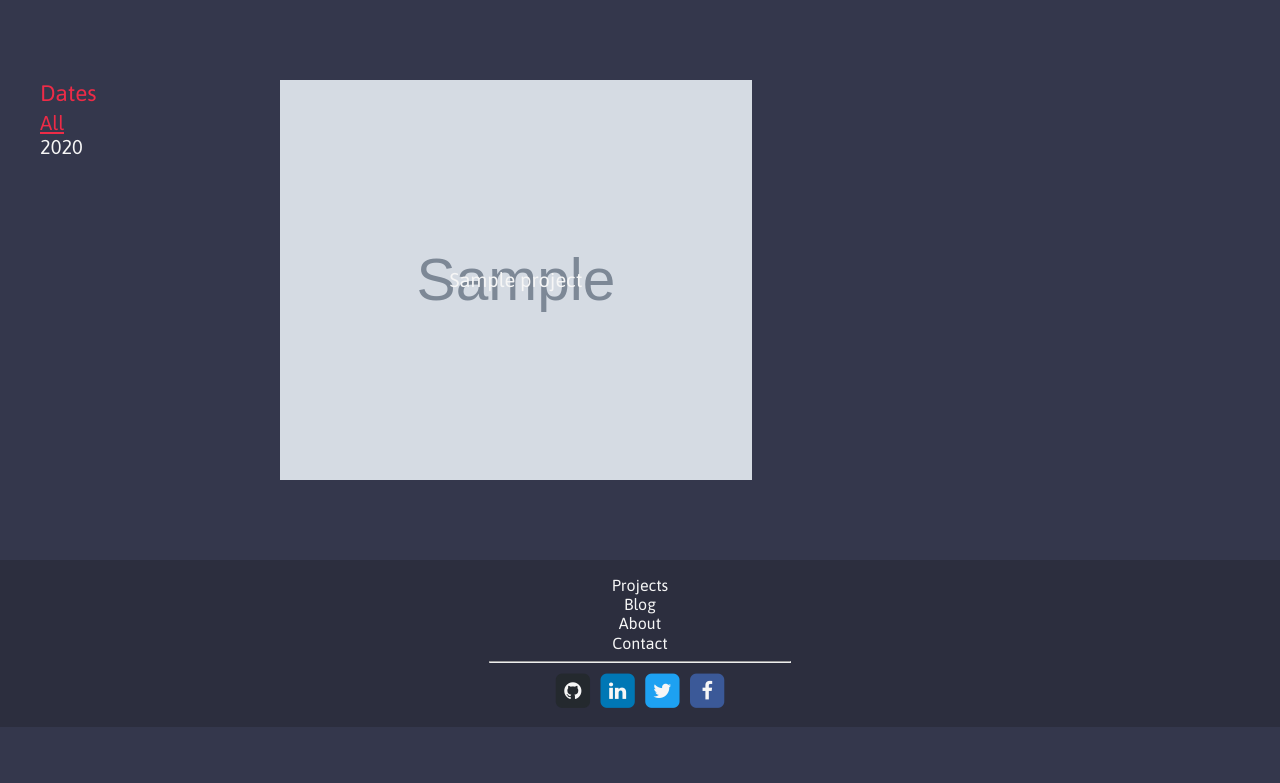
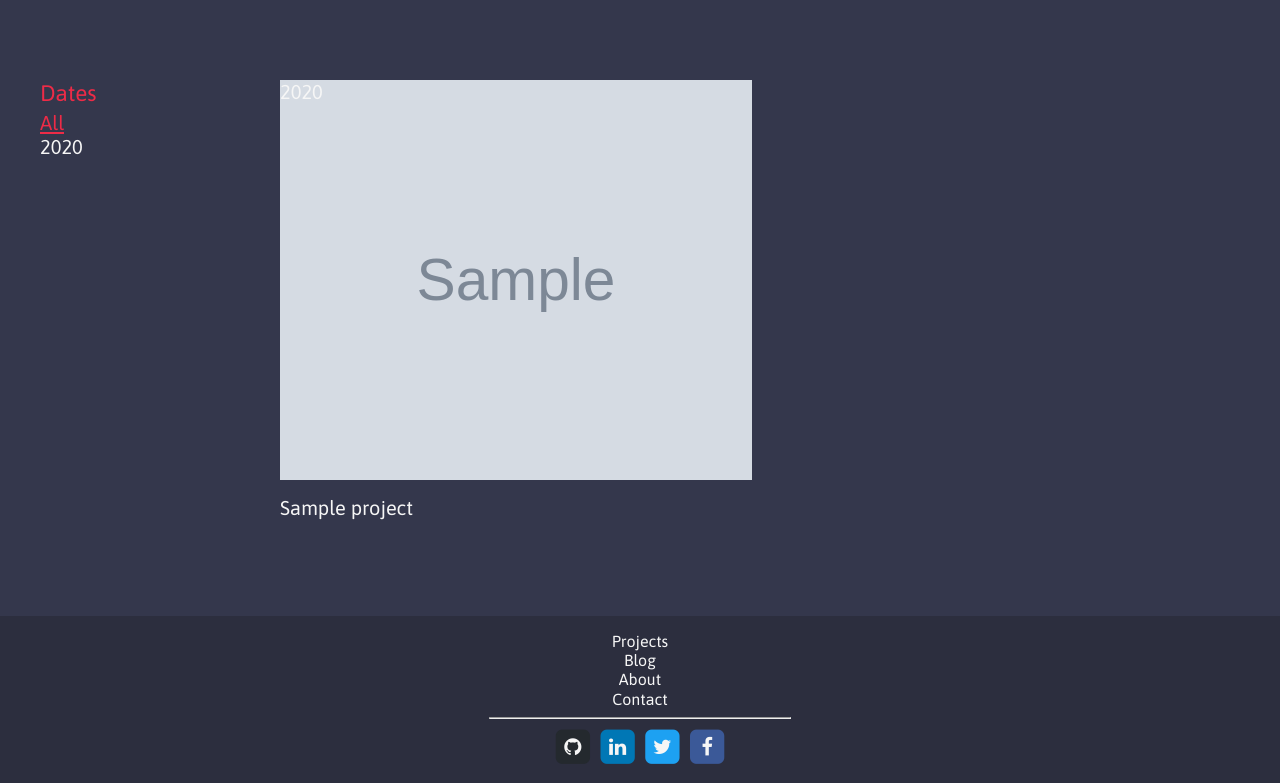
Before and after one commit to adamjoyce/adam-joyce-web-portfolio, a Django app: page /projects/ in a window 1280 px wide. Shown: the part 74-857 px from the top of the page. Before the commit the page ends 801 px from the top, so only its background shows below. Run offline with Django 3.2, Linux system fonts and the light colour scheme; tables that the repository leaves empty hold one stand-in row (values such as "Sample post"); grey boxes marked "Sample" are stand-in pictures.

Commit message:
WIP - Added project title section for non-hover devices and begun work on project overlay

```diff
--- a/projects/templates/projects/projects.html
+++ b/projects/templates/projects/projects.html
@@ -30,17 +30,24 @@
   <div id="project-cases">
     {% for project in projects %}
     {% if project.image %}
-    <a
-    class="project"
-    href="#"
-    style="background-image: url('{{ project.image.url }}')">
-      <div class="project-info">
+    <a href="#">
+      <div class="project" style="background-image: url('{{ project.image.url }}')">
+        <div class="project-overlay">
+          <span>{{ project.date.year }}</span>
+        </div>
+      </div>
+      <div class="project-info-touch">
         {{ project.title }}
       </div>
     </a>
     {% else %}
-    <a class="project" href="#">
-      <div class="project-info">
+    <a href="#">
+      <div class="project">
+        <div class="project-overlay">
+          <span>{{ project.date.year }}</span>
+        </div>
+      </div>
+      <div class="project-info-touch">
         {{ project.title }}
       </div>
     </a>
--- a/static/css/base.css
+++ b/static/css/base.css
@@ -241,19 +241,35 @@ button:focus {
 }
 
 #project-cases > a {
-  display: block;
-  height: 18.75rem;
-  line-height: 18.75rem;
-  margin: 1rem auto;
-  text-align: center;
+  width: 100%;
 }
 
-#project-cases .project {
-  height: 100%;
-  width: 100%;
+.project {
   background-color: #2c2e3e;
   background-position: 50%;
   background-size: cover;
+  display: block;
+  height: 18.75rem;
+  position: relative;
+  margin: 1rem auto;
+}
+
+.project-overlay {
+  height: 100%;
+  transition: all 0.2s linear 0.2s;
+}
+
+.project-overlay:hover {
+  background: #ee2b47;
+}
+
+.project-overlay > span {
+  position: absolute;
+  top: 0;
+}
+
+.project-info-touch {
+  margin-bottom: 2rem;
 }
 /*** End of Main Content ***/
 
@@ -369,6 +385,17 @@ button:focus {
   }
 }
 
+/* @media (min-width: 63.75em) {
+  .project-overlay {
+    height: 100%;
+    transition: all 0.2s linear 0.2s;
+  }
+
+  .project-overlay:hover {
+    background: #ee2b47;
+  }
+} */
+
 @media (min-width: 75em) {    /* 1200px */
   #page-container {
     width: 1200px;
@@ -394,12 +421,14 @@ button:focus {
       margin: 1rem 0;
     }
 
-    #project-cases > a {
+    .project {
       height: 25rem;
-      line-height: 25rem;
       margin: 0;
-      max-width: none;
-      width: 100%;
+    }
+
+    .project-info-touch {
+      justify-self: start;
+      margin: 1rem 0;
     }
 
     @media (min-width: 63.75em) {    /* 1020px */
```
Also changed, not shown: media/projects/project_images/firefox_logo_Tpz7Xdv.jpg (added).
